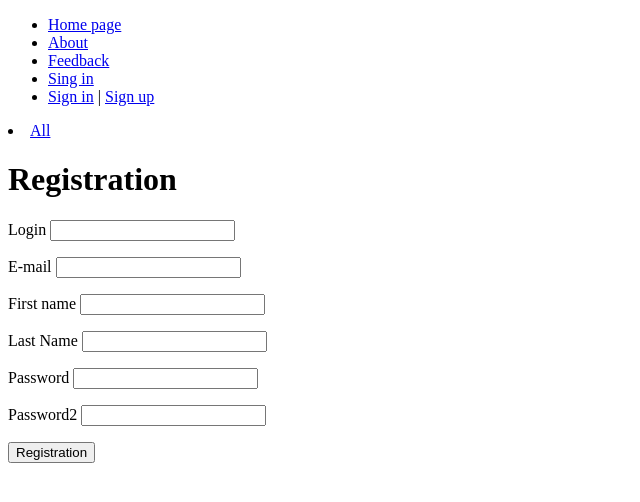
After one commit to vitmikhaylov/casha, a Django app: page /users/register/ in a window 1280 px wide. The commit adds this page. Shown: the top 502 px of the page, without its empty margins (0-640 px from the left). Run offline with Django 5.2, Linux system fonts and the light colour scheme; data that the repository does not hold is empty.

Commit message:
implemented user registration

```diff
--- a/sitecashback/templates/base.html
+++ b/sitecashback/templates/base.html
@@ -22,7 +22,7 @@
             </form>
         </li>
         {% else %}
-        <li><a href="{% url 'users:login' %}">Sign in</a> | <a href="#">Sign up</a></li>
+        <li><a href="{% url 'users:login' %}">Sign in</a> | <a href="{% url 'users:register' %}">Sign up</a></li>
         {% endif %}
     </ul>
 {% endblock mainmenu %}
--- a/sitecashback/users/forms.py
+++ b/sitecashback/users/forms.py
@@ -14,3 +14,31 @@ class LoginUserForm(AuthenticationForm):
     class Meta:
         model = get_user_model()
         fields = ['username', 'password']
+
+
+class RegisterUserForm(forms.ModelForm):
+    username = forms.CharField(label='Login')
+    password = forms.CharField(label='Password', widget=forms.PasswordInput())
+    password2 = forms.CharField(label='Password2', widget=forms.PasswordInput())
+
+    class Meta:
+        model = get_user_model()
+        fields = ['username', 'email', 'first_name', 'last_name', 'password', 'password2']
+        labels = {
+            'email': 'E-mail',
+            'first_naem': 'First Name',
+            'last_name': 'Last Name',
+        }
+
+        def clean_password2(self):
+            cd = self.clean_field
+            if cd['password'] != cd['password2']:
+                raise forms.ValidationError('Passwords don\'t match')
+            return cd['password']
+
+
+        def clean_email(self):
+            email = self.cleaned_data['email']
+            if get_user_model().objects.filter(email=email).exists():
+                raise forms.ValidationError('E-mail is exists')
+            return email
--- /dev/null
+++ b/sitecashback/users/templates/users/register.html
@@ -0,0 +1,17 @@
+{% extends "base.html" %}
+
+{% block content %}
+<h1>Registration</h1>
+
+<form action="" method='post'>
+    {% csrf_token %}
+    <input type="hidden" name="next" value="{{ next }}" />
+    <div>{{ form.non_field_errors }}</div>
+    {% for f in form %}
+    <p><label for="{{ f.id_for_label }}">{{ f.label }}</label> {{ f }}</p>
+    <div>{{ f.errors }}</div>
+    {% endfor %}
+    {% comment %} {{ form.as_p }} {% endcomment %}
+    <p><button type='submit'>Registration</button></p>
+</form>
+{% endblock content %}
--- a/sitecashback/users/urls.py
+++ b/sitecashback/users/urls.py
@@ -1,6 +1,6 @@
 from django.contrib.auth.views import LogoutView
 from django.urls import path
-from .views import LoginUser
+from .views import LoginUser, register
 
 
 app_name = "users"
@@ -8,4 +8,5 @@ app_name = "users"
 urlpatterns = [
     path("login/", LoginUser.as_view(), name="login"),
     path("logout/", LogoutView.as_view(), name="logout"),
+    path("register/", register, name="register"),
 ]
--- a/sitecashback/users/views.py
+++ b/sitecashback/users/views.py
@@ -3,7 +3,7 @@ from django.http import HttpResponse, HttpResponseRedirect
 from django.shortcuts import render
 from django.urls import reverse, reverse_lazy
 
-from .forms import LoginUserForm
+from .forms import LoginUserForm, RegisterUserForm
 
 from django.contrib.auth.views import LoginView
 from django.contrib.auth.forms import AuthenticationForm
@@ -38,3 +38,15 @@ class LoginUser(LoginView):
 # def logout_user(request):
 #     logout(request)
 #     return HttpResponseRedirect(reverse('users:login'))
+
+def register(request):
+    if request.method == "POST":
+        form = RegisterUserForm(request.POST)
+        if form.is_valid():
+            user = form.save(commit=False)
+            user.set_password(form.cleaned_data['password'])
+            user.save()
+            return render(request, 'users/register_done.html')
+    else:
+        form = RegisterUserForm
+    return render(request, 'users/register.html', {'form': form})
```
Also changed, not shown: sitecashback/users/templates/users/register_done.html (added, +10 -0 lines).
